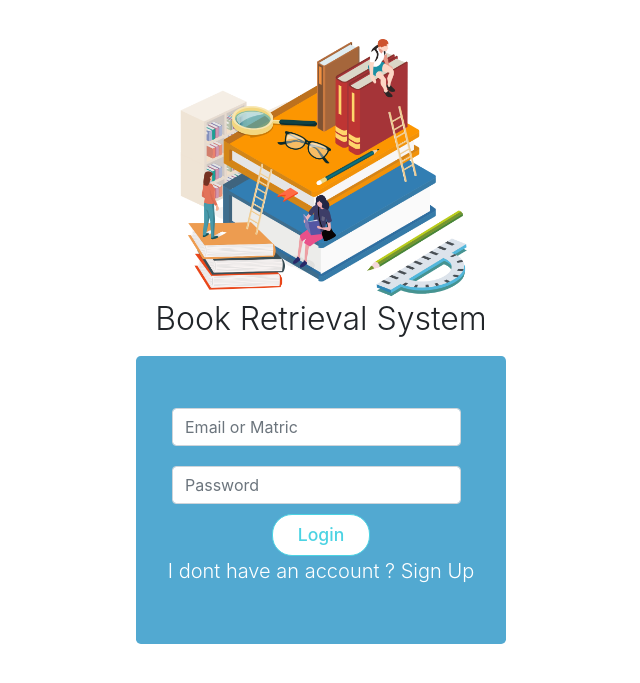
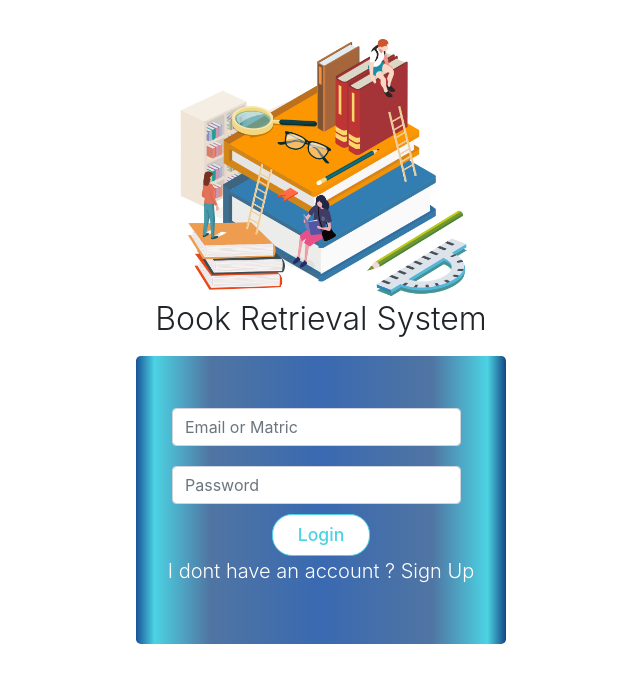
Before and after one commit to xlassix/Book-retrieval-system, a Django app: page / in a window 1280 px wide. Shown: the top 683 px of the page, without its empty margins (319-959 px from the left). Run offline with Django 3.2, Linux system fonts and the light colour scheme; some libraries are stand-ins or nearby versions.

Commit message:
Update style.css

```diff
--- a/static/css/style.css
+++ b/static/css/style.css
@@ -7,8 +7,10 @@
 
 .jumbotron{
     padding: 2rem 1rem;
-    background-color: rgb(82, 169, 209);
+    background: -webkit-gradient(linear, left top, right top, from(#195297), color-stop(25%, #4cd3e3), to(#195297));
+    background: linear-gradient(to right, #195297 0%, #4cd3e3 5%,#5075a3 20%,#3969b1 50%,#5075a3 80%, #4cd3e3 95%,#124583  100%);
 }
+
 
 .form-control{
     margin: 10px;
```
